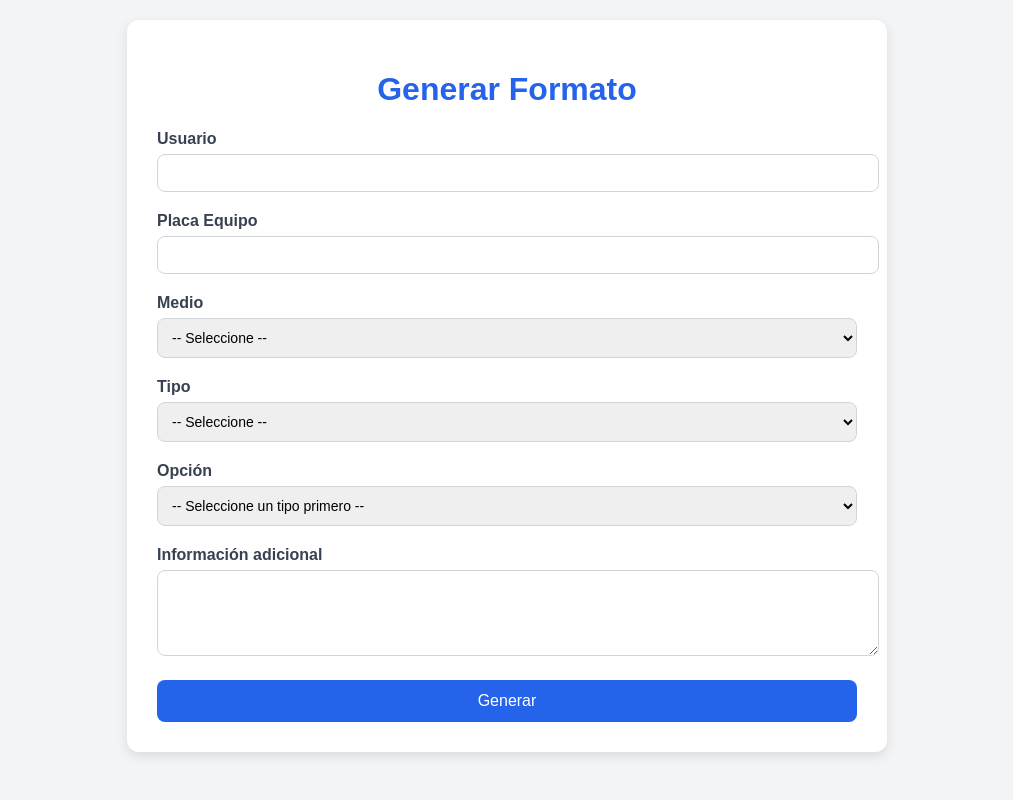
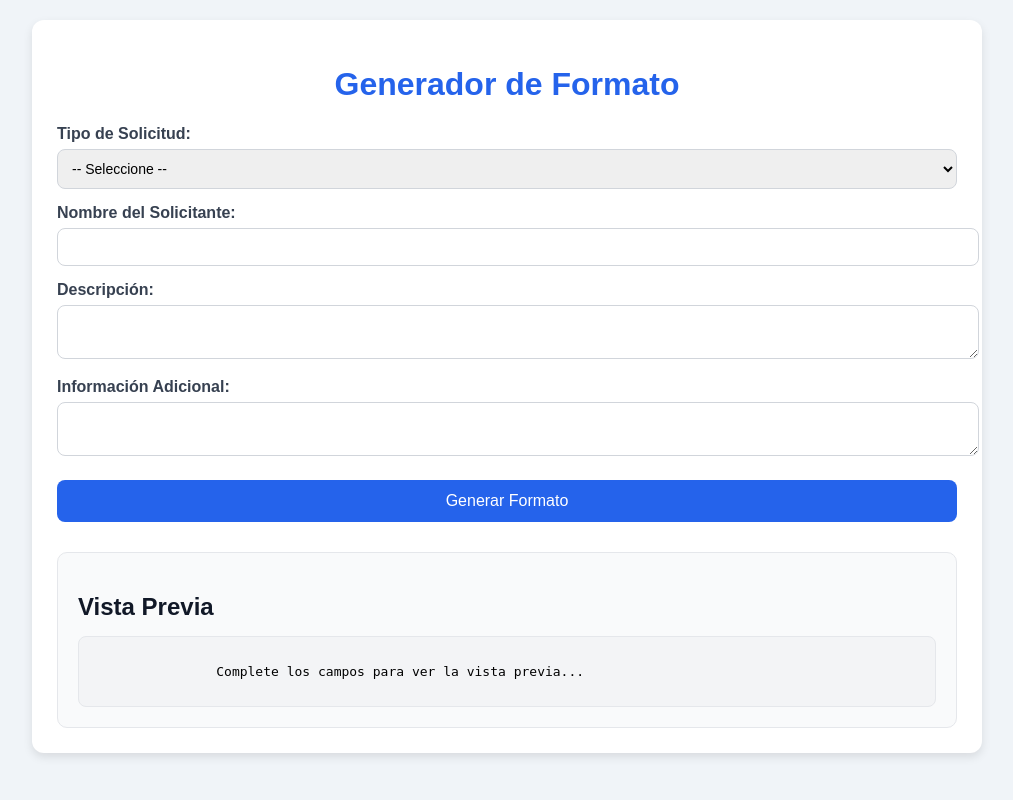
Before and after one commit to Steven-gil-dep/mi_app_flask, a Flask app: page / in a window 1280 px wide. Shown: the whole page, without its empty margins (133-1146 px from the left). Run offline with Flask 3, Linux system fonts and the light colour scheme.

Commit message:
Update form.html

```diff
--- a/templates/form.html
+++ b/templates/form.html
@@ -6,134 +6,118 @@
     <style>
         body {
             font-family: Arial, sans-serif;
-            background: #f3f4f6;
+            background: #f0f4f8;
             margin: 0;
             padding: 20px;
         }
         .container {
-            max-width: 700px;
+            max-width: 900px;
             margin: auto;
             background: white;
-            padding: 30px;
+            padding: 25px;
             border-radius: 12px;
-            box-shadow: 0 4px 12px rgba(0,0,0,0.1);
+            box-shadow: 0 4px 10px rgba(0,0,0,0.1);
         }
         h1 {
             text-align: center;
             color: #2563eb;
         }
-        .field {
-            margin-bottom: 20px;
-        }
         label {
             font-weight: bold;
             display: block;
-            margin-bottom: 6px;
+            margin-top: 15px;
             color: #374151;
         }
-        input, select, textarea {
+        input, textarea, select {
             width: 100%;
             padding: 10px;
+            margin-top: 6px;
             border: 1px solid #d1d5db;
             border-radius: 8px;
             font-size: 14px;
         }
+        textarea { resize: vertical; }
         button {
+            margin-top: 20px;
+            padding: 12px;
+            width: 100%;
             background: #2563eb;
             color: white;
-            padding: 12px 20px;
             border: none;
             border-radius: 8px;
+            font-size: 16px;
             cursor: pointer;
-            font-size: 16px;
-            width: 100%;
         }
-        button:hover {
-            background: #1d4ed8;
+        button:hover { background: #1d4ed8; }
+
+        /* Vista previa */
+        .preview {
+            margin-top: 30px;
+            padding: 20px;
+            background: #f9fafb;
+            border: 1px solid #e5e7eb;
+            border-radius: 10px;
+        }
+        .preview h2 {
+            margin-bottom: 15px;
+            color: #111827;
+        }
+        .preview-content {
+            white-space: pre-wrap;
+            font-family: monospace;
+            background: #f3f4f6;
+            padding: 12px;
+            border-radius: 8px;
+            border: 1px solid #e5e7eb;
         }
     </style>
 </head>
 <body>
     <div class="container">
-        <h1>Generar Formato</h1>
-        <form method="POST" action="/generar">
-            <div class="field">
-                <label>Usuario</label>
-                <input type="text" name="usuario" required>
-            </div>
-
-            <div class="field">
-                <label>Placa Equipo</label>
-                <input type="text" name="placa" required>
-            </div>
-
-            <div class="field">
-                <label>Medio</label>
-                <select name="medio" required>
-                    <option value="">-- Seleccione --</option>
-                    <option value="Presencial">Presencial</option>
-                    <option value="Virtual">Virtual</option>
-                </select>
-            </div>
-
-            <div class="field">
-                <label>Tipo</label>
-                <select id="tipo" name="tipo" required onchange="updateOpciones()">
+        <h1>Generador de Formato</h1>
+        <form method="POST">
+            <label for="tipo">Tipo de Solicitud:</label>
+            <select id="tipo" name="tipo" required>
                 <option value="">-- Seleccione --</option>
                 <option value="Requerimiento">Requerimiento</option>
                 <option value="Incidente">Incidente</option>
             </select>
+
+            <label for="nombre">Nombre del Solicitante:</label>
+            <input type="text" id="nombre" name="nombre" required>
+
+            <label for="descripcion">Descripción:</label>
+            <textarea id="descripcion" name="descripcion" required></textarea>
+
+            <label for="adicional">Información Adicional:</label>
+            <textarea id="adicional" name="adicional"></textarea>
+
+            <button type="submit">Generar Formato</button>
+        </form>
+
+        <div class="preview">
+            <h2>Vista Previa</h2>
+            <div id="preview-content" class="preview-content">
+                Complete los campos para ver la vista previa...
             </div>
-
-            <div class="field">
-                <label>Opción</label>
-                <select id="opcion" name="opcion" required>
-                    <option value="">-- Seleccione un tipo primero --</option>
-                </select>
         </div>
-
-            <div class="field">
-                <label>Información adicional</label>
-                <textarea name="adicional" rows="4"></textarea>
-            </div>
-
-            <button type="submit">Generar</button>
-        </form>
     </div>
 
     <script>
-        const opciones = {
-            "Requerimiento": [
-                "Actualización y configuración de Ivanty VPN",
-                "Actualización Ivanty",
-                "Instalación y configuración OpenVPN",
-                "Permisos de administrador",
-                "Permisos de admin temporal",
-                "Revisión por retiro",
-                "Alistamiento"
-            ],
-            "Incidente": [
-                "Falla en hardware",
-                "Error de software",
-                "Problema de conectividad",
-                "Interrupción del servicio"
-            ]
-        };
+        const tipo = document.getElementById("tipo");
+        const nombre = document.getElementById("nombre");
+        const descripcion = document.getElementById("descripcion");
+        const adicional = document.getElementById("adicional");
+        const preview = document.getElementById("preview-content");
 
-        function updateOpciones() {
-            const tipo = document.getElementById("tipo").value;
-            const select = document.getElementById("opcion");
-            select.innerHTML = "<option value=''>-- Seleccione --</option>";
+        function actualizarPreview() {
+            let texto = `📌 Tipo: ${tipo.value || "(sin especificar)"}\n👤 Nombre: ${nombre.value || "(sin nombre)"}\n📝 Descripción:\n${descripcion.value || "(sin descripción)"}\n\n📎 Información adicional:\n${adicional.value || "(ninguna)"}`;
+            preview.textContent = texto;
+        }
 
-            if (opciones[tipo]) {
-                opciones[tipo].forEach((op, i) => {
-                    const opt = document.createElement("option");
-                    opt.value = op;
-                    opt.text = `${i + 1}. ${op}`;
-                    select.appendChild(opt);
+        [tipo, nombre, descripcion, adicional].forEach(el => {
+            el.addEventListener("input", actualizarPreview);
         });
-            }
-        }
     </script>
 </body>
 </html>
```
Lines whose indentation alone changed are shown as unchanged.
